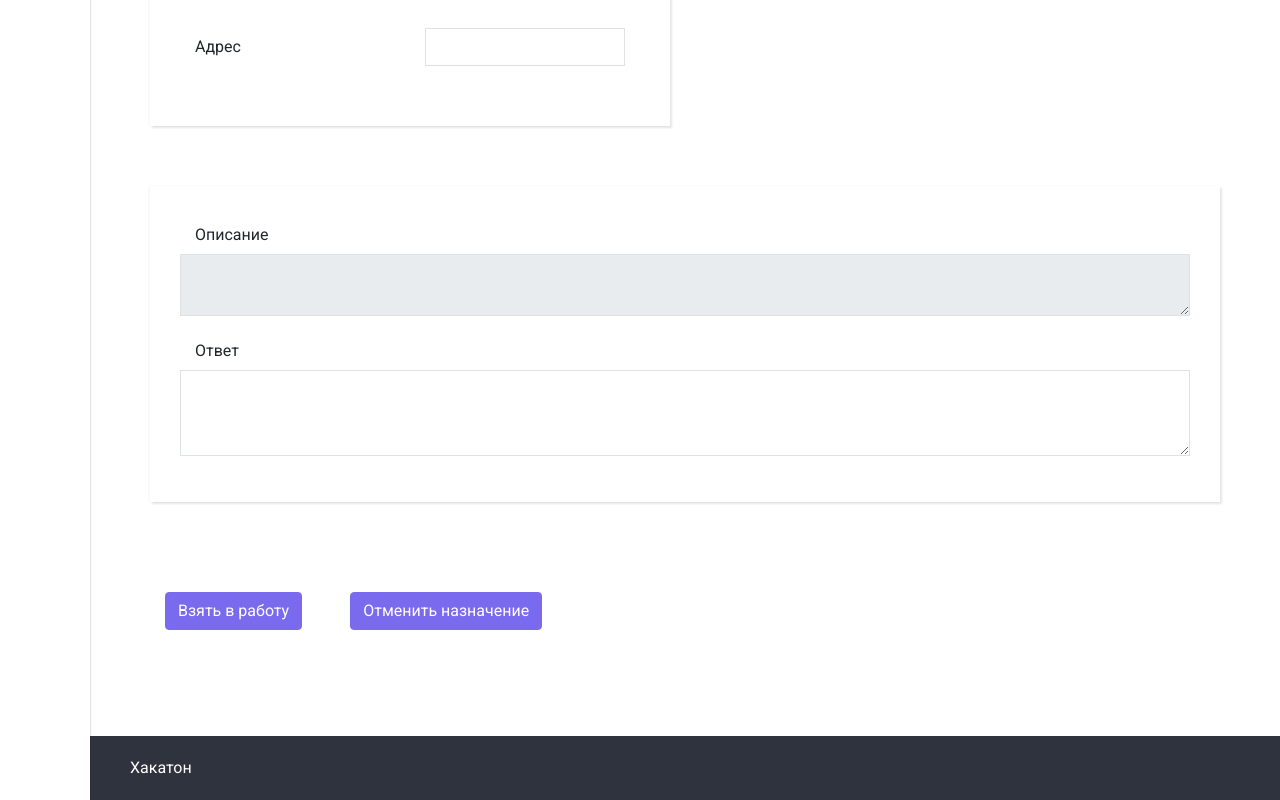
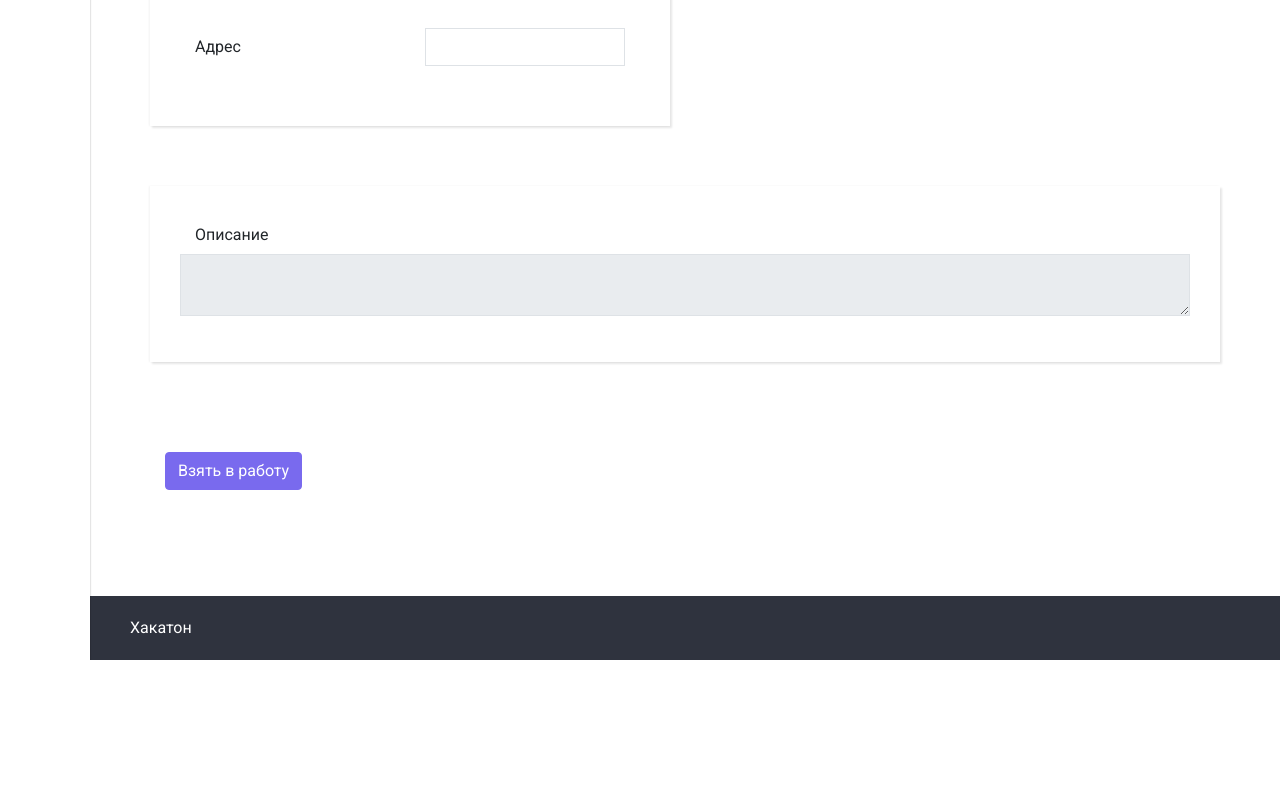
Before and after one commit to zemskovs/smart-detector, a React (Vite) app in the folder ui/: page /card/1 in a window 1280 px wide. Shown: the part 726-1526 px from the top of the page. After the commit the page ends 1386 px from the top, so only its background shows below. Built offline with nearby package versions, Linux system fonts and the light colour scheme; no server answers.

Commit message:
proposal fix

```diff
--- a/ui/src/components/proposalAnswer.jsx
+++ b/ui/src/components/proposalAnswer.jsx
@@ -12,10 +12,10 @@ export const ProposalAnswer = props => {
 						<Form.Label column>Описание</Form.Label>
 						<Form.Control as="textarea" readOnly />
 					</Form.Group>
-					<Form.Group>
+					{/* <Form.Group>
 						<Form.Label column>Ответ</Form.Label>
 						<Form.Control as="textarea" rows={3} />
-					</Form.Group>
+					</Form.Group> */}
 				</Form>
 			</Col>
 		</Row>
--- a/ui/src/components/proposalCard.jsx
+++ b/ui/src/components/proposalCard.jsx
@@ -53,6 +53,7 @@ export const ProposalCard = props => {
 	}, [id]);
 
 	let proposalID = id;
+	console.log(answer)
 	const { date, statuses, controlMembers, category } = answer;
 
 	return (
@@ -180,20 +181,17 @@ export const ProposalCard = props => {
 									<Button
 										variant="primary"
 										onClick={() => {
-											console.log(answer);
+											fetch(`${url}requests/${id}`, {
+												method: "UPDATE",
+												body: JSON.stringify({
+													task_status: "in_progress"
+												})
+											});
 										}}
 									>
 										Взять в работу
 									</Button>
 								</div>
-								<Button
-									variant="primary"
-									onClick={() => {
-										console.log(answer);
-									}}
-								>
-									Отменить назначение
-								</Button>
 							</Row>
 						</Col>
 					</Row>
```
